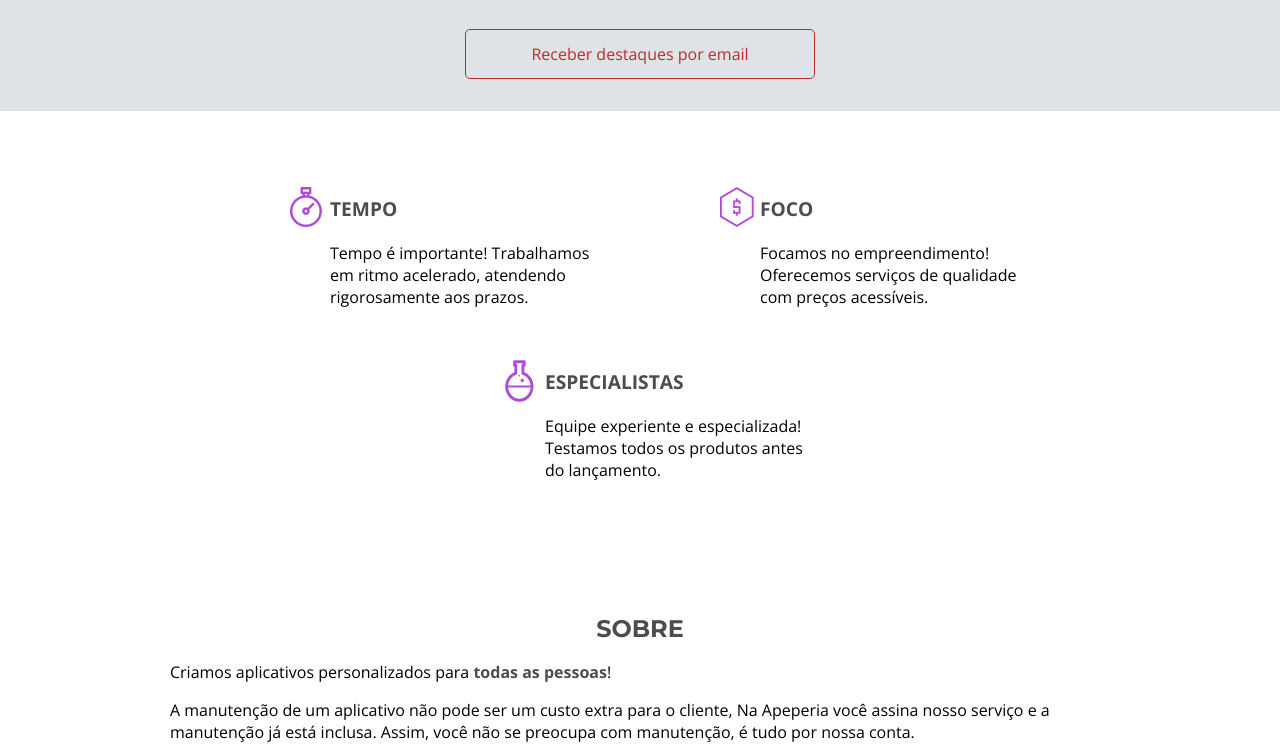
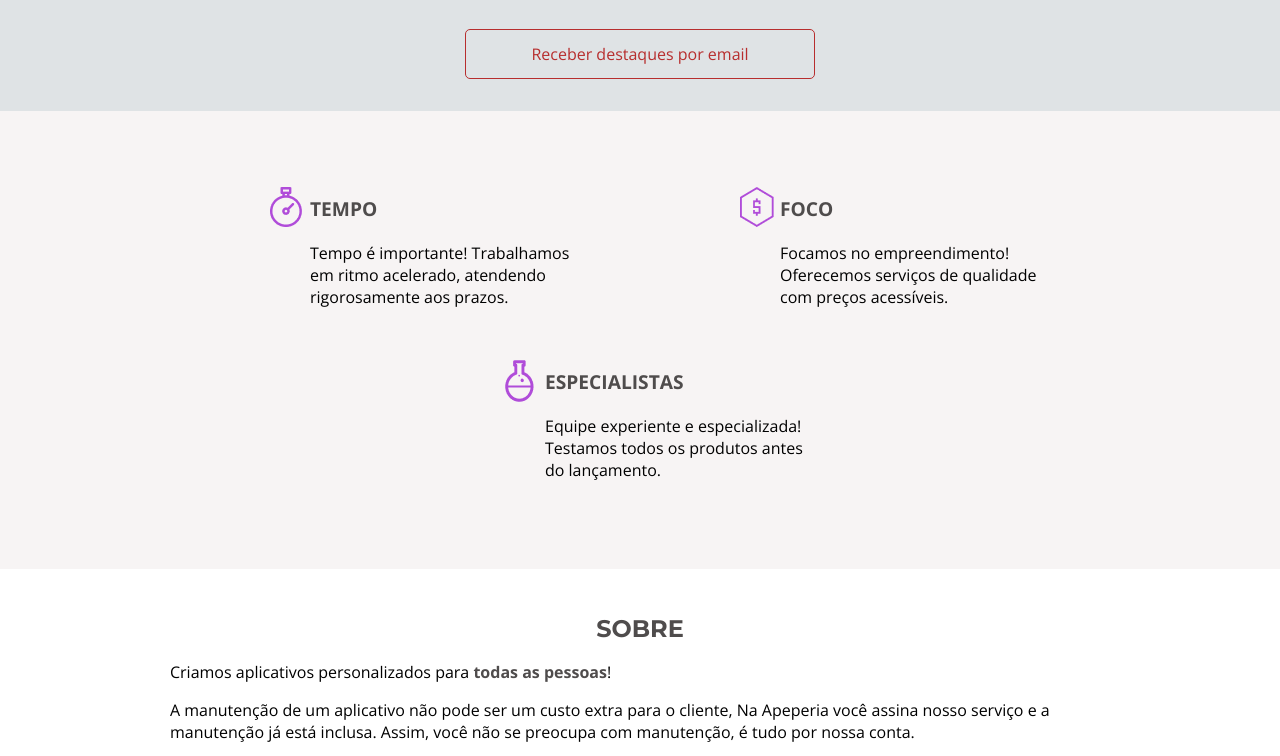
Before and after one commit to CarolineMelo/Trilha-Desenvolve-Full-Stack, a plain HTML site: page LayoutsResponsivos_projeto-apeperia/index.html in a window 1280 px wide. Shown: the part 1177-1933 px from the top of the page. Drawn offline with nearby package versions, Linux system fonts and the light colour scheme.

Commit message:
Definido layout responsivo para seção diferenciais desktop

```diff
--- a/LayoutsResponsivos_projeto-apeperia/css/diferenciais.css
+++ b/LayoutsResponsivos_projeto-apeperia/css/diferenciais.css
@@ -45,3 +45,13 @@
 .item__texto {
     line-height: normal;
 }
+
+@media screen and (min-width: 1024px) {
+    .diferenciais {
+        background-color: var(--cinza-claro);
+    }
+
+    .diferenciais__lista {
+        justify-content: space-around;
+    }
+}
```
